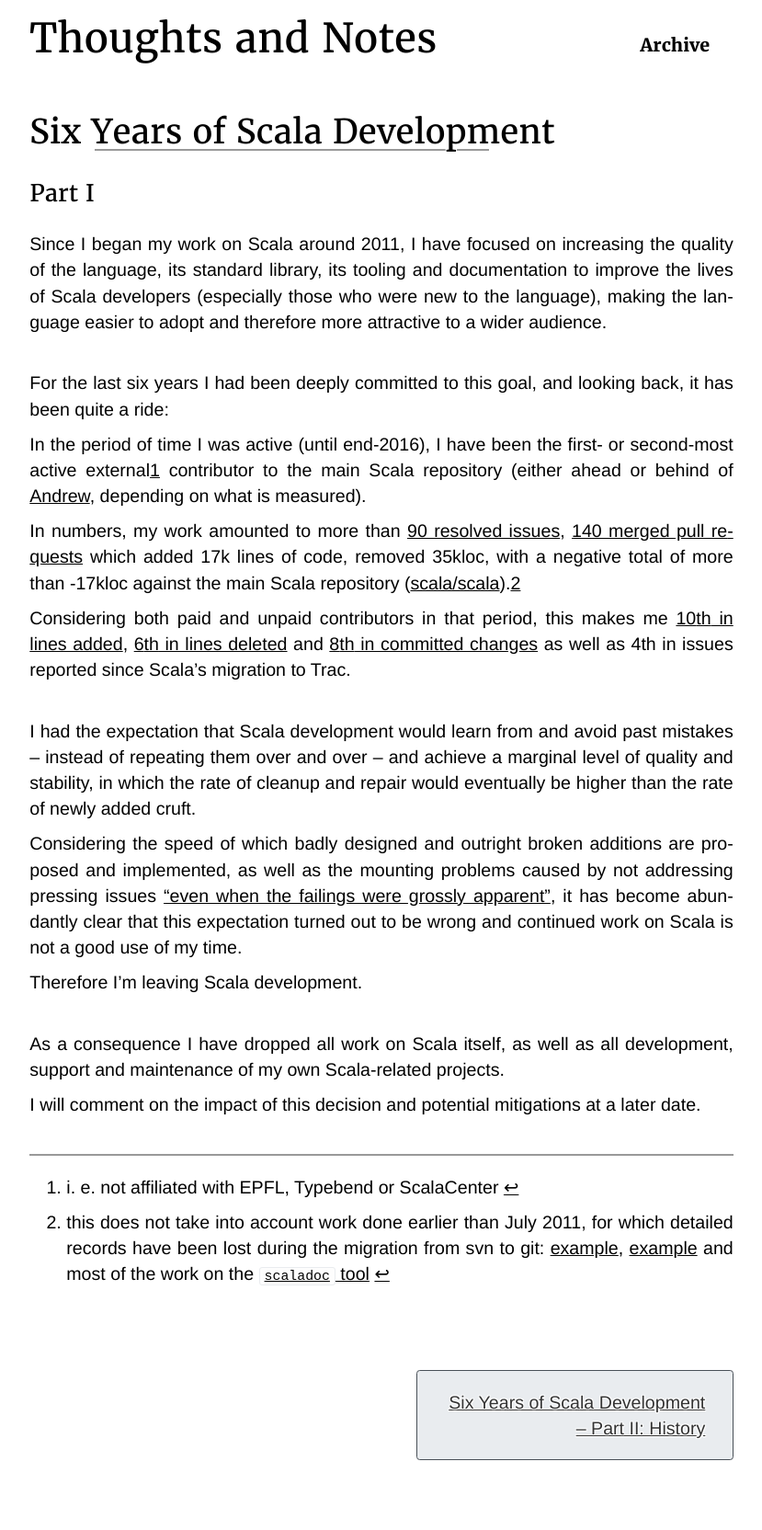
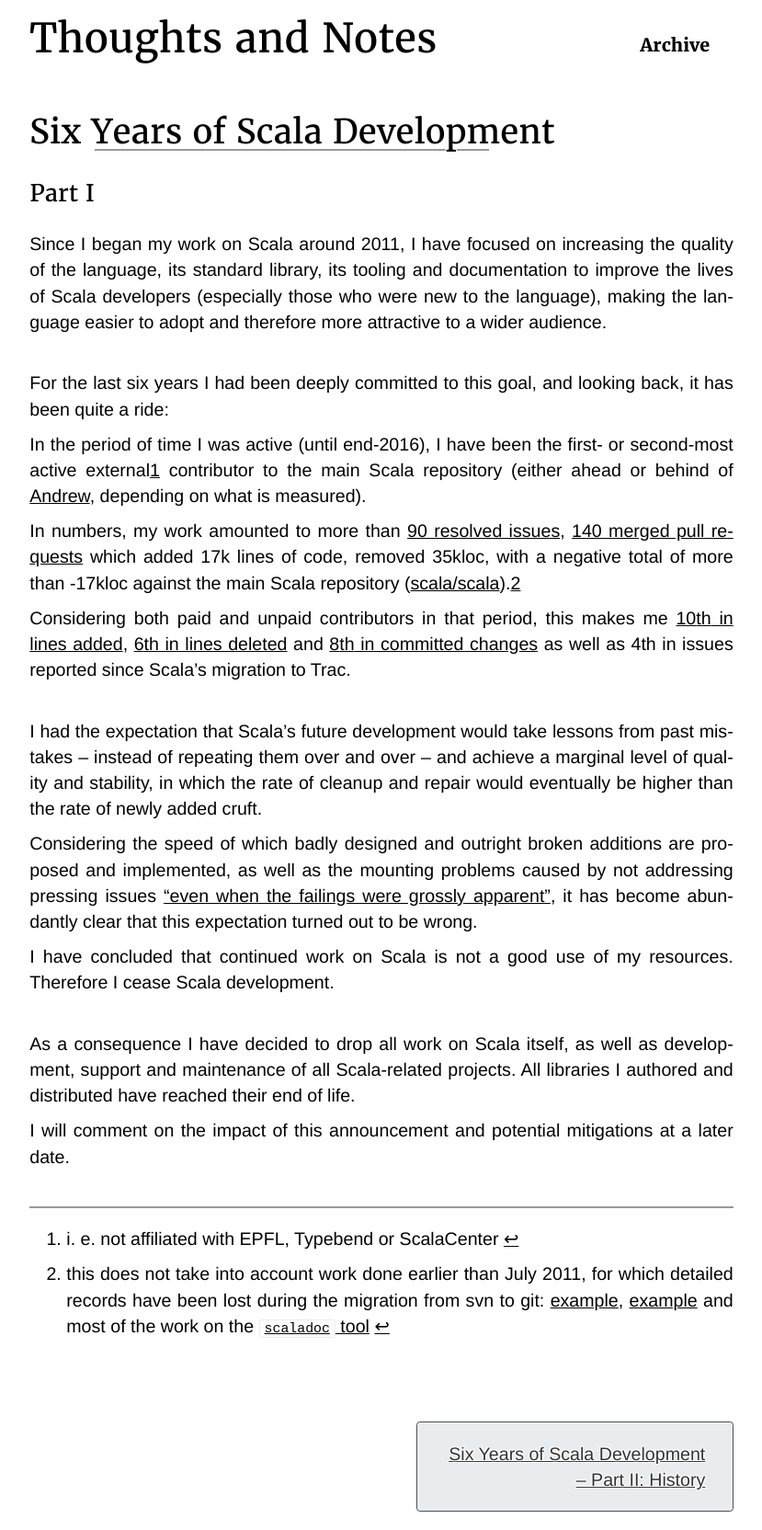
Before and after one commit to soc/soc.me, a Jekyll site: the page built from _six-years-of-scala-development/part-1.md, in a window 1280 px wide. Shown: the whole page at 92% size, without its empty margins (225-1054 px from the left). Built offline with Jekyll 4.4.1, drawn with Linux system fonts in a browser that asks for light colours; some web fonts are replaced; before the commit the page ends 1607 px from its top, so only the background shows below that.

Commit message:
Refinements in "leaving"

```diff
--- a/_six-years-of-scala-development/part-1.md
+++ b/_six-years-of-scala-development/part-1.md
@@ -34,8 +34,8 @@
 <!--<br/>![Filed issues sorted by reporter](/assets/img/scala-issues.png)-->
 
 <br/>
-I had the expectation that Scala development would learn from and avoid past
-mistakes – instead of repeating them over and over – and achieve a marginal
+I had the expectation that Scala's future development would take lessons from
+past mistakes – instead of repeating them over and over – and achieve a marginal
 level of quality and stability, in which the rate of cleanup and repair would
 eventually be higher than the rate of newly added cruft.
 
@@ -43,16 +43,17 @@
 proposed and implemented, as well as the mounting problems caused by not
 addressing pressing issues
 ["even when the failings were grossly apparent"](https://news.ycombinator.com/item?id=8277626),
-it has become abundantly clear that this expectation turned out to be wrong and
-continued work on Scala is not a good use of my time.
+it has become abundantly clear that this expectation turned out to be wrong.
 
-Therefore I'm leaving Scala development.
+I have concluded that continued work on Scala is not a good use of my resources.
+Therefore I cease Scala development.
 
 <br/>
-As a consequence I have dropped all work on Scala itself, as well as all
-development, support and maintenance of my own Scala-related projects.
+As a consequence I have decided to drop all work on Scala itself, as well as
+development, support and maintenance of all Scala-related projects.
+All libraries I authored and distributed have reached their end of life.
 
-I will comment on the impact of this decision and potential mitigations at a
+I will comment on the impact of this announcement and potential mitigations at a
 later date.
 
 [^external]: i. e. not affiliated with EPFL, Type<!--safe, Light-->bend or ScalaCenter
```
